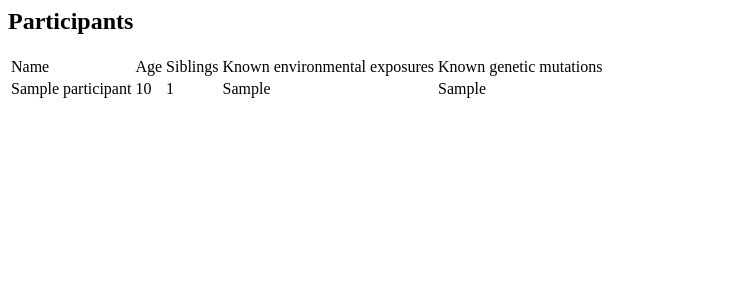
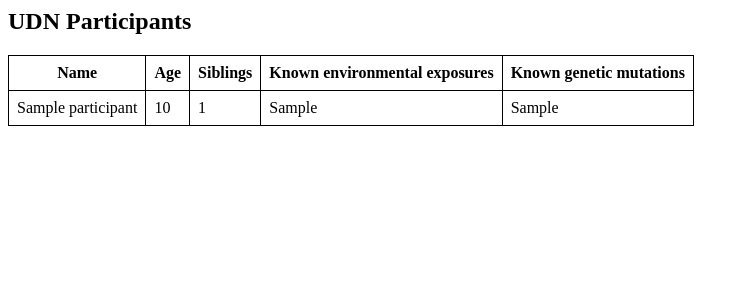
Before and after one commit to Techno-Hwizrdry/UDN, a Django app: page /participant_info/all/ in a window 1280 px wide. Shown: the top 300 px of the page, without its empty margins (0-749 px from the left). Run offline with Django 3.2, Linux system fonts and the light colour scheme; tables that the repository leaves empty hold one stand-in row (values such as "Sample post").

Commit message:
Added CSS styling and changed index url.
New Feature
-----------
The participant_info app now has CSS style sheets, one per page, to improve readibility of the pages.

Changed index url
-----------------
participant_info.views.index() now redirects the user to /participant_info/add_participant, when they navigate to /participant_info.

```diff
--- /dev/null
+++ b/udn/participant_info/static/css/add.css
@@ -0,0 +1,3 @@
+th, td {
+  text-align: left;
+}
--- /dev/null
+++ b/udn/participant_info/static/css/participant_info.css
@@ -0,0 +1,5 @@
+table, th, td {
+  border: 1px solid black;
+  border-collapse: collapse;
+  padding: 8px;
+}
--- a/udn/participant_info/templates/participant_info/add_participant.html
+++ b/udn/participant_info/templates/participant_info/add_participant.html
@@ -1,3 +1,9 @@
+{% load static %}
+<head>
+  <title>UDN Add Participant</title>
+  <link rel="stylesheet" href="{% static 'css/add.css' %}">
+</head>
+
 {% block content %}
 <h2> Add Participant </h2>
 <br>
--- a/udn/participant_info/templates/participant_info/all.html
+++ b/udn/participant_info/templates/participant_info/all.html
@@ -1,13 +1,20 @@
-<h2><b>Participants</b></h2>
+{% load static %}
+<head>
+  <title>Participants</title>
+  <link rel="stylesheet" href="{% static 'css/participant_info.css' %}">
+</head>
+
+{% block content %}
+<h2><b>UDN Participants</b></h2>
 
 <table>
-<tr>
-  <td>Name</td>
-  <td>Age</td>
-  <td>Siblings</td>
-  <td>Known environmental exposures</td>
-  <td>Known genetic mutations</td>
-</tr>
+  <thead>
+    <th>Name</th>
+    <th>Age</th>
+    <th>Siblings</th>
+    <th>Known environmental exposures</th>
+    <th>Known genetic mutations</th>
+  </thead>
 
   {% for participant in participants %}
   <tr>
@@ -19,3 +26,4 @@
   </tr>
   {% endfor %}
 </table>
+{% endblock content %}
--- a/udn/participant_info/views.py
+++ b/udn/participant_info/views.py
@@ -9,7 +9,7 @@ def all_participants(request):
     return render(request, 'participant_info/all.html', {'participants': Participant.objects.all()})
 
 def index(request):
-    return HttpResponse("Hello, world.  You're at the UDN index.")
+     return HttpResponseRedirect('/participant_info/add_participant')
 
 def add_participant(request):
     submitted = False
```
Also changed, not shown: 1 other file. Lines whose indentation alone changed are shown as unchanged.
